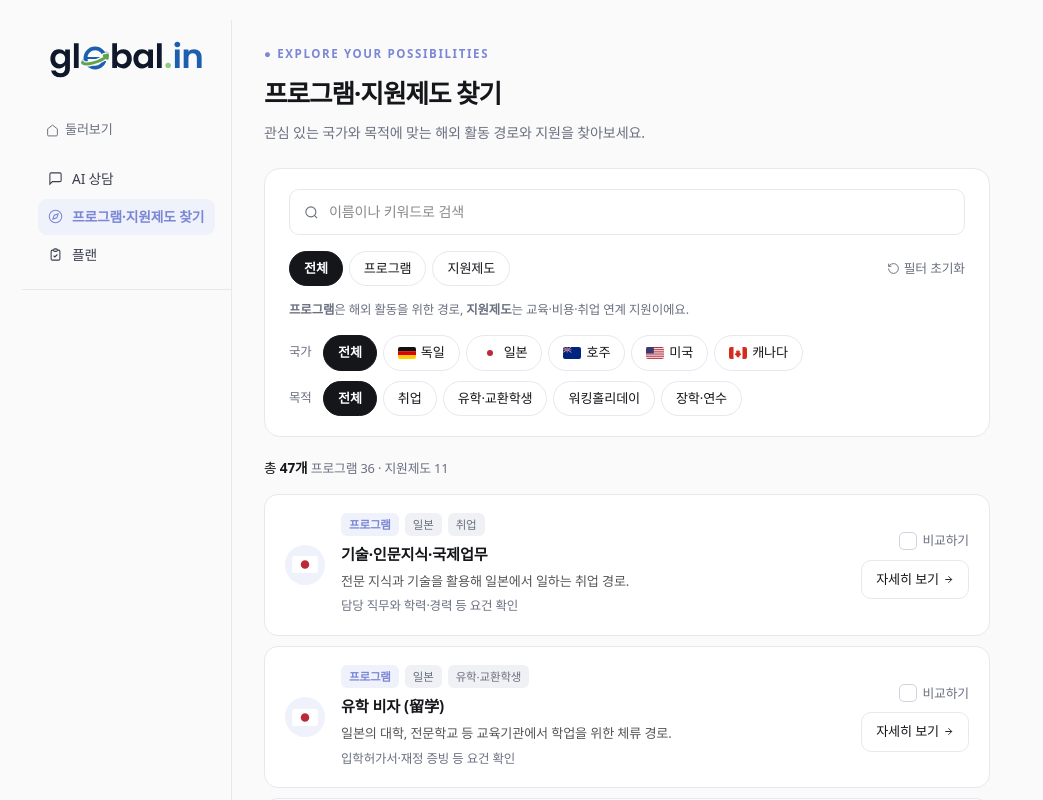
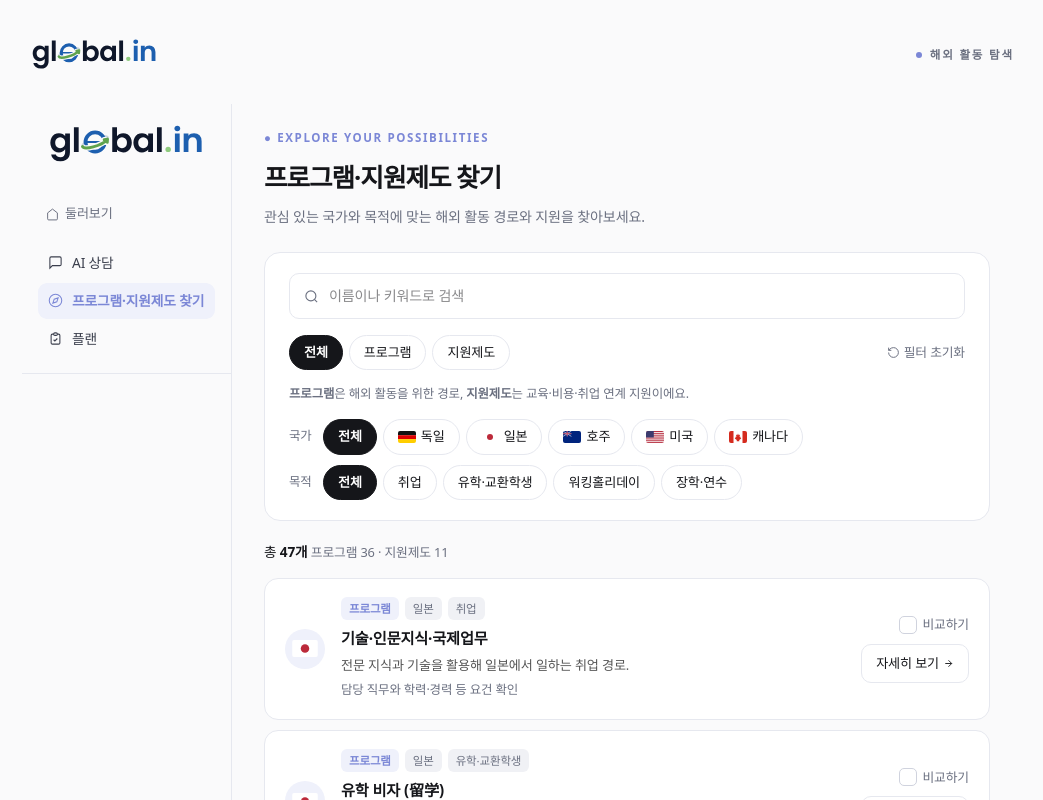
Before and after one commit to 2026-AI-Life-Idea-Challenge/global-in, a Next.js app in the folder frontend/: page /programs in a window 1280 px wide. Shown: the top 800 px of the page, without its empty margins (118-1161 px from the left). Built offline with nearby package versions, Linux system fonts and the light colour scheme; a web font is replaced by a local one.

Commit message:
restore: recover programs data lost in develop merge

```diff
--- a/frontend/app/programs/page.tsx
+++ b/frontend/app/programs/page.tsx
@@ -1,6 +1,7 @@
 "use client";
 import { useState, useEffect } from "react";
 import { useRouter } from "next/navigation";
+import Header from "@/components/Header";
 import Sidebar from "@/components/Sidebar";
 
 const FLAGS: Record<string, string> = {
@@ -150,6 +151,7 @@ export default function ProgramsPage() {
 
   return (
     <div style={{ minHeight: "100vh", background: "var(--bg)", display: "flex", flexDirection: "column" }}>
+      <Header rightLabel="해외 활동 탐색" />
 
       <div style={{ display: "flex", flex: 1, maxWidth: 1040, margin: "20px auto 0", width: "100%", padding: "0 20px" }}>
         <Sidebar />
```
